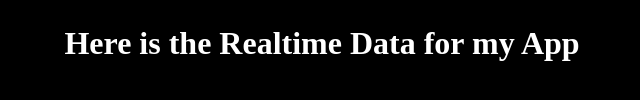
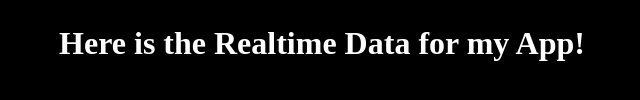
Before and after one commit to chace-carey/ProfileApp.github.io, a plain HTML site: page index.html in a window 1280 px wide. Shown: the part 1321-1421 px from the top of the page, without its empty margins (318-958 px from the left). Drawn offline with Linux system fonts and the light colour scheme.

Commit message:
Update index.html

```diff
--- a/index.html
+++ b/index.html
@@ -22,7 +22,7 @@
 
     <h1>This is my Profile App Chacegram!</h1>
     <iframe src="https://thunkable.site/w/15ScWALgmcdxnP_gM4edi" title="Chacegram" height = 725 width = 450></iframe>
-    <h1>Here is the Realtime Data for my App</h1>
+    <h1>Here is the Realtime Data for my App!</h1>
 
     <div id="Data">
 
```
